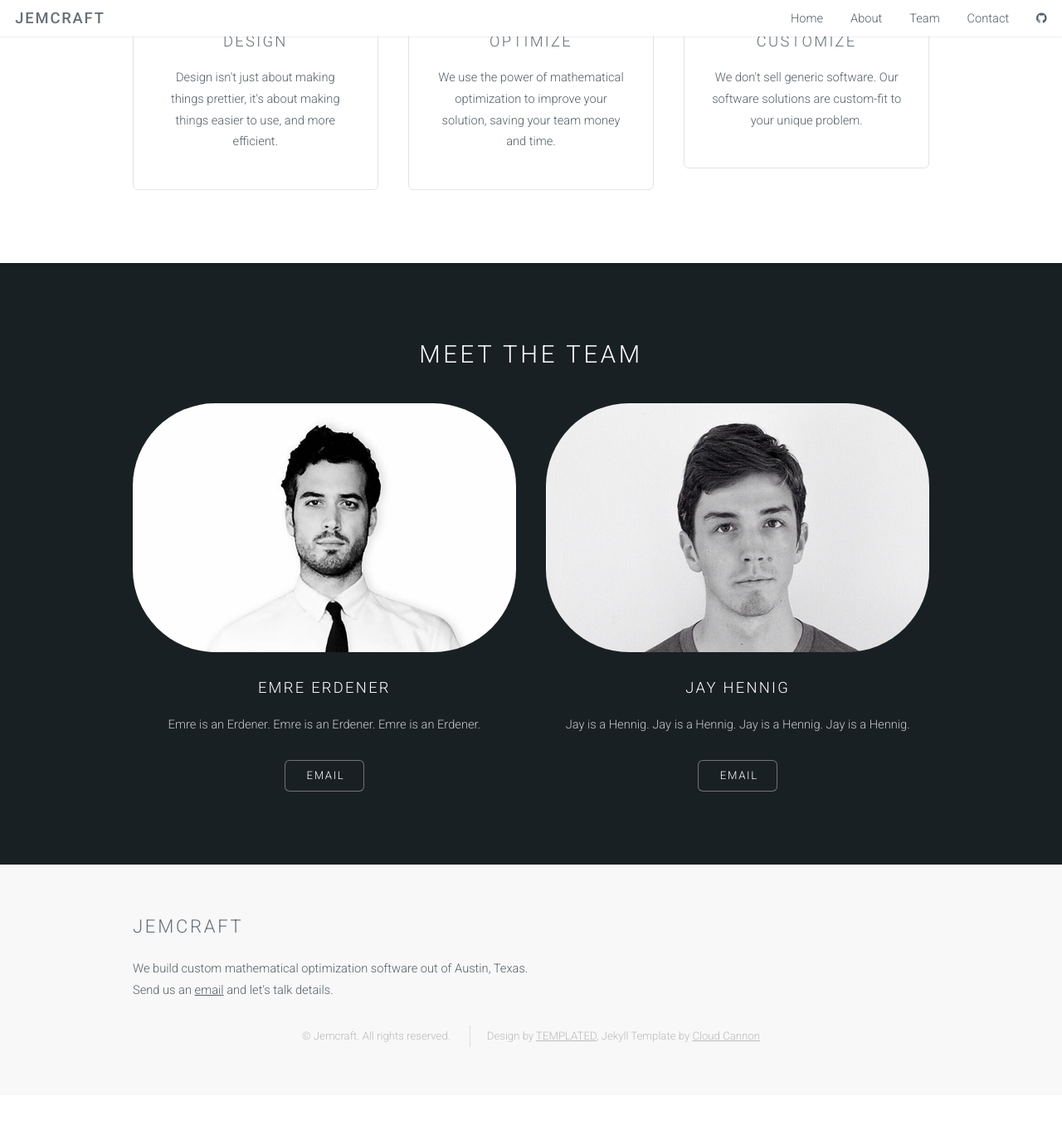
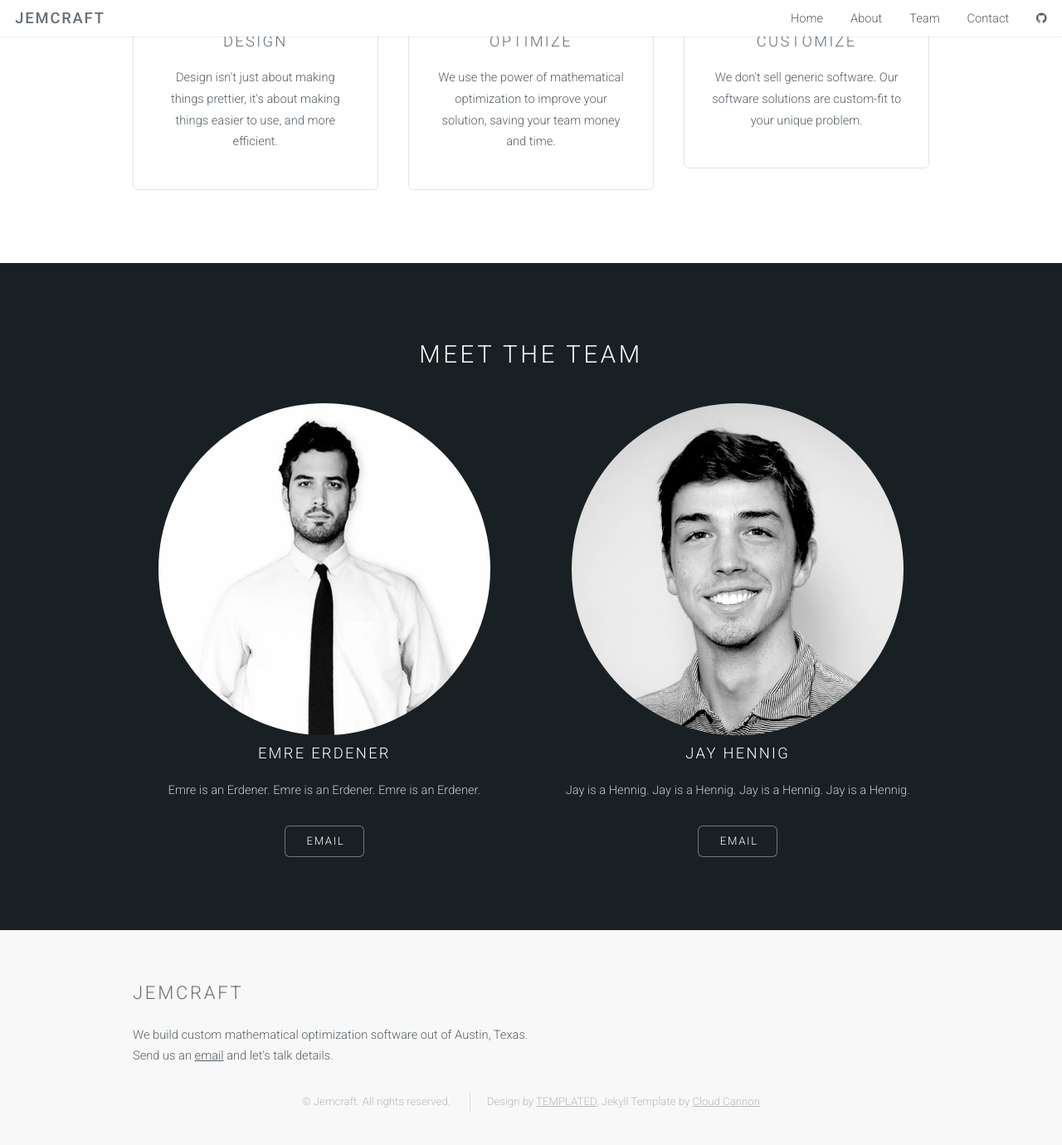
Before and after one commit to Jemcraft/Jemcraft.github.io, a Jekyll site: the page built from index.html, in a window 1280 px wide and 1400 px high, scrolled down 815 px. Shown: the top 1380 px of the window at 83% size. Built offline with Jekyll 4.4.1, drawn with Linux system fonts in a browser that asks for light colours; before the commit the page ends 2135 px from its top, so only the background shows below that.

Commit message:
better imgs

```diff
--- a/css/style.css
+++ b/css/style.css
@@ -1097,19 +1097,19 @@
 /* Custom */
 
 .emre-image {
-	width: 300px;
-	height: 300px;
-	border-radius: 100px;
-	-webkit-border-radius: 100px;
-	-moz-border-radius: 100px;
+	width: 400px;
+	height: 400px;
+	border-radius: 200px;
+	-webkit-border-radius: 200px;
+	-moz-border-radius: 200px;
 	background: url(/images/emre_profile.png) no-repeat;
 }
 
 .jay-image {
-	width: 300px;
-	height: 300px;
-	border-radius: 100px;
-	-webkit-border-radius: 100px;
-	-moz-border-radius: 100px;
-	background: url(/images/jay_profile.png) no-repeat;
+	width: 400px;
+	height: 400px;
+	border-radius: 200px;
+	-webkit-border-radius: 200px;
+	-moz-border-radius: 200px;
+	background: url(/images/jay_profile.jpg) no-repeat;
 }
--- a/index.html
+++ b/index.html
@@ -47,7 +47,7 @@ layout: landing-page
 					<div class="row">
 						<div class="6u">
 							<section class="special">
-								<div class="emre-image image fit"></div>
+								<div class="emre-image image"></div>
 								<!--<a href="#" class="image fit"><img src="images/emre_profile.png" alt="" /></a>-->
 								<h3>Emre Erdener</h3>
 								<p>{{site.emre_bio}}</p>
@@ -58,7 +58,7 @@ layout: landing-page
 						</div>
 						<div class="6u">
 							<section class="special">
-								<div class="jay-image image fit"></div>
+								<div class="jay-image image"></div>
 								<!--<a href="#" class="image fit"><img src="images/jay_profile.png" alt="" /></a>-->
 								<h3>Jay Hennig</h3>
 								<p>{{site.jay_bio}}</p>
```
Also changed, not shown: images/emre_profile.png, images/jay_profile.jpg (added), images/jay_profile.png (deleted).
